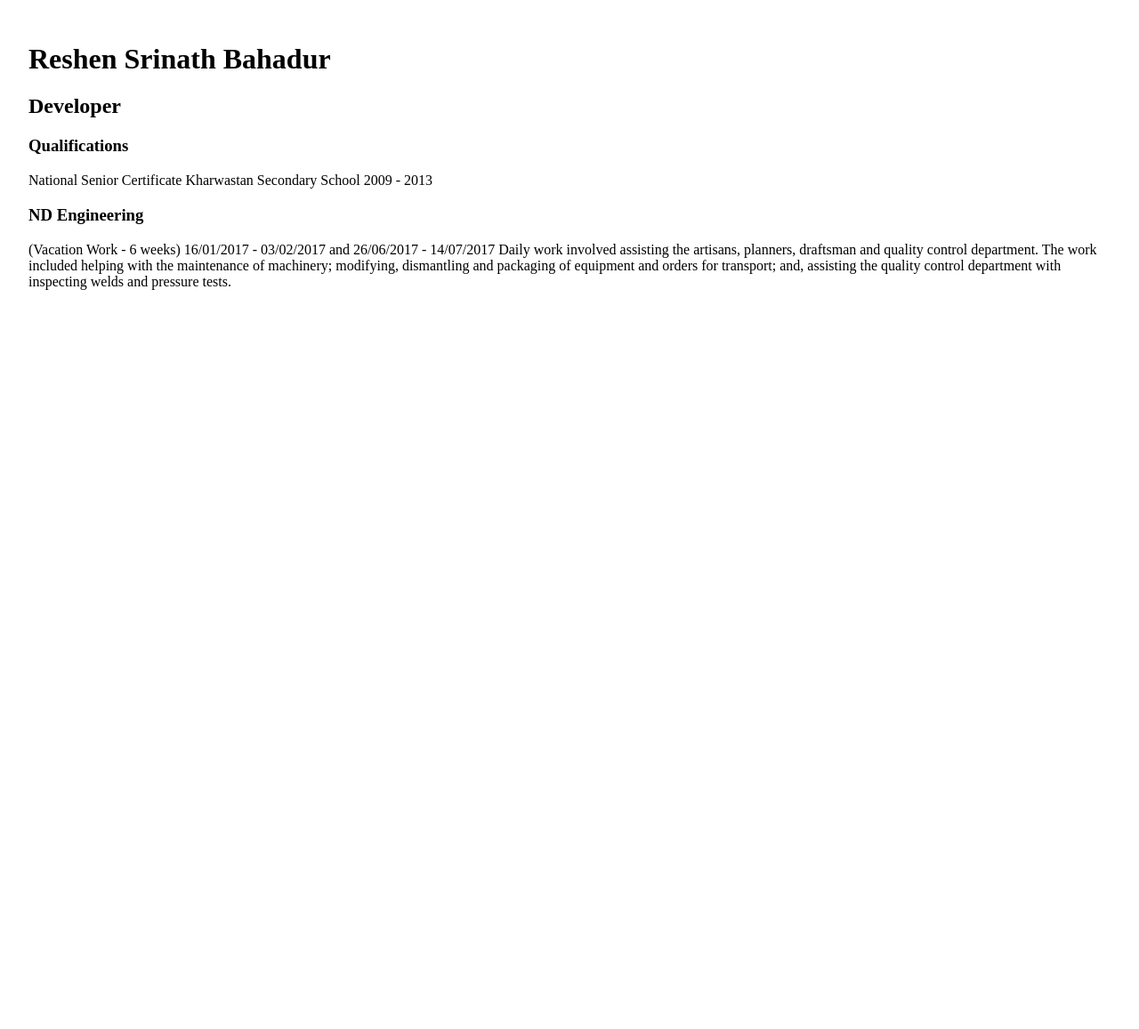
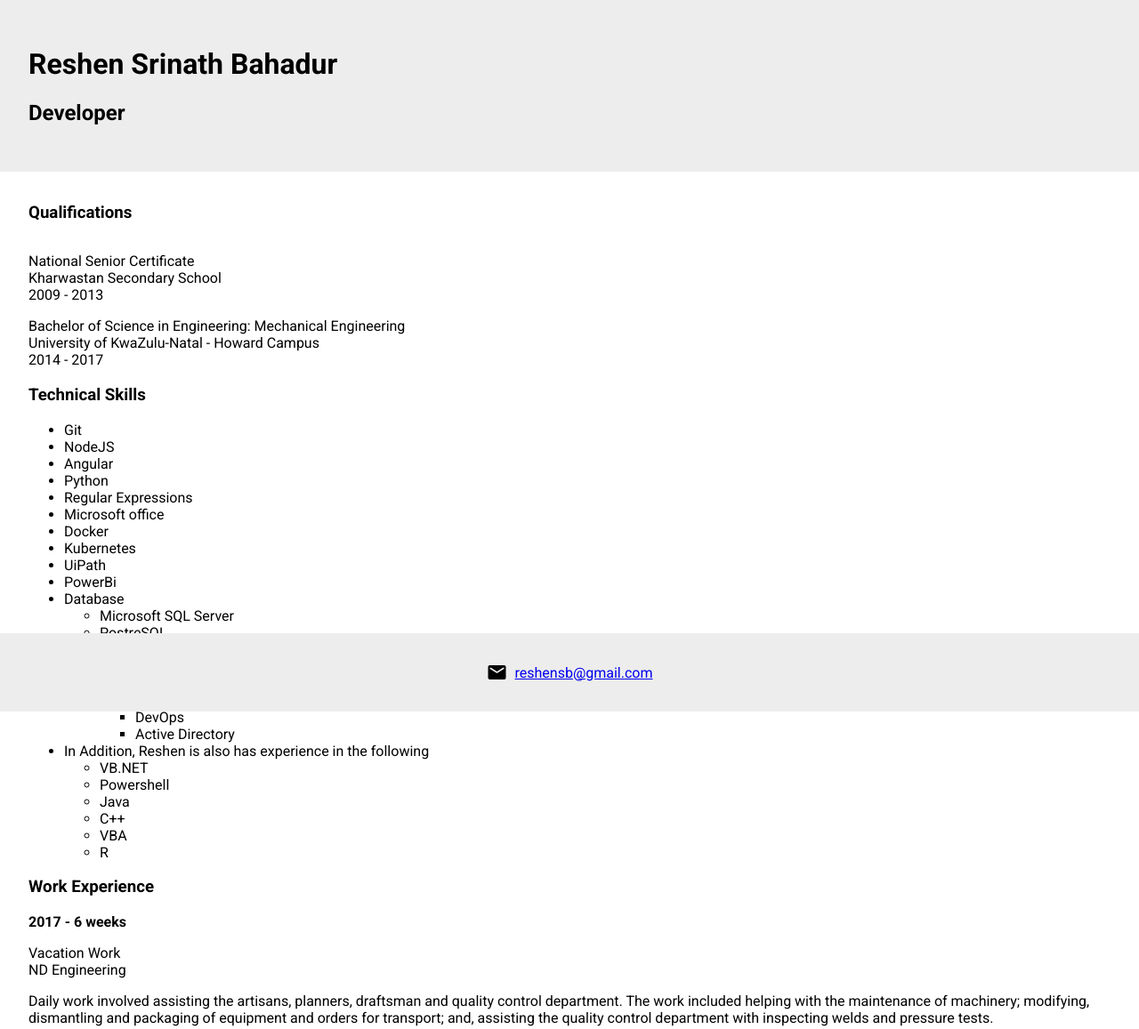
Before and after one commit to ReshenSB/resume, a plain HTML site: page index.html in a window 1280 px wide. Shown: the whole page at 89% size. Before the commit the page ends 800 px from the top, so only its background shows below. Drawn offline with nearby package versions, Linux system fonts and the light colour scheme.

Commit message:
Added more structure, styling and skills

```diff
--- a/index.html
+++ b/index.html
@@ -5,42 +5,14 @@
     <meta charset="UTF-8">
     <meta name="viewport" content="width=device-width, initial-scale=1.0">
     <title>Reshen's Resume</title>
-    <style>
-        @page {
-            size: A4;
-        }
-
-        body {
-            margin: 3rem 2rem;
-        }
-
-        body header,
-        body footer {
-            position: sticky;
-        }
-
-        body header {
-            top: 0;
-        }
-
-        body footer {
-            bottom: 0;
-        }
-
-        @media print {
-
-            html,
-            body {
-                width: 210mm;
-                height: 297mm;
-            }
-
-            body header,
-            body footer {
-                position: unset;
-            }
-        }
-    </style>
+    <link href="./styles.css" rel="stylesheet">
+    <link rel="stylesheet"
+        href="https://fonts.googleapis.com/css2?family=Material+Symbols+Rounded:opsz,wght,FILL,GRAD@20..48,100..700,0..1,-50..200" />
+    <link rel="preconnect" href="https://fonts.googleapis.com">
+    <link rel="preconnect" href="https://fonts.gstatic.com" crossorigin>
+    <link
+        href="https://fonts.googleapis.com/css2?family=Roboto:ital,wght@0,100;0,300;0,400;0,500;0,700;0,900;1,100;1,300;1,400;1,500;1,700;1,900&display=swap"
+        rel="stylesheet">
 </head>
 
 <body>
@@ -50,29 +22,86 @@
     </header>
 
     <main>
-
         <section id="qualifications">
             <h3>Qualifications</h3>
-            National Senior Certificate
-            Kharwastan Secondary School 2009 - 2013
+
+            <div>
+                National Senior Certificate<br />
+                Kharwastan Secondary School<br />
+                2009 - 2013
+            </div>
+
+            <div>
+                Bachelor of Science in Engineering: Mechanical Engineering<br />
+                University of KwaZulu-Natal - Howard Campus<br />
+                2014 - 2017
+            </div>
         </section>
 
-        <section>
-
+        <section id="skills">
+            <h3>Technical Skills</h3>
+            <ul>
+                <li>Git</li>
+                <li>NodeJS</li>
+                <li>Angular</li>
+                <li>Python</li>
+                <li>Regular Expressions</li>
+                <li>Microsoft office</li>
+                <li>Docker</li>
+                <li>Kubernetes</li>
+                <li>UiPath</li>
+                <li>PowerBi</li>
+                <li>Database
+                    <ul>
+                        <li>Microsoft SQL Server</li>
+                        <li>PostreSQL</li>
+                        <li>MongoDB</li>
+                    </ul>
+                </li>
+                <li>Cloud
+                    <ul>
+                        <li>AWS</li>
+                        <li>Azure
+                            <ul>
+                                <li>DevOps</li>
+                                <li>Active Directory</li>
+                            </ul>
+                        </li>
+                    </ul>
+                </li>
+                <li>In Addition, Reshen is also has experience in the following
+                    <ul>
+                        <li>VB.NET</li>
+                        <li>Powershell</li>
+                        <li>Java</li>
+                        <li>C++</li>
+                        <li>VBA</li>
+                        <li>R</li>
+                    </ul>
+                </li>
+            </ul>
         </section>
 
         <section id="work-experience">
+            <h3>Work Experience</h3>
             <article>
-                <h3>ND Engineering</h3>
-                <p>(Vacation Work - 6 weeks) 16/01/2017 - 03/02/2017 and 26/06/2017 - 14/07/2017 Daily work involved
-                    assisting the artisans, planners, draftsman and quality control department. The work included
-                    helping with the maintenance of machinery; modifying, dismantling and packaging of equipment and
-                    orders for transport; and, assisting the quality control department with inspecting welds and
-                    pressure tests.</p>
+                <!-- 16/01/2017 - 03/02/2017 and 26/06/2017 - 14/07/2017 -->
+                <b>2017 - 6 weeks</b>
+                <p>Vacation Work<br/>ND Engineering</p>
+                <p>Daily work involved assisting the artisans, planners, draftsman and quality control department. The
+                    work included helping with the maintenance of machinery; modifying, dismantling and packaging of
+                    equipment and orders for transport; and, assisting the quality control department with inspecting
+                    welds and pressure tests.</p>
             </article>
         </section>
     </main>
 
+    <footer>
+        <div class="contact-detail">
+            <span class="material-symbols-rounded">mail</span>
+            <a href="emailto:reshensb@gmail.com">reshensb@gmail.com</a>
+        </div>
+    </footer>
 </body>
 
 </html>
--- /dev/null
+++ b/styles.css
@@ -0,0 +1,149 @@
+@page {
+    size: A4;
+}
+
+body {
+    margin: 0px;
+    font-family: "Roboto", sans-serif;
+}
+
+main {
+    padding: 1rem 2rem;
+}
+
+header,
+footer {
+    padding: 2rem;
+    position: sticky;
+}
+
+header {
+    top: 0;
+    background-color: #ededed;
+}
+
+footer {
+    bottom: 0;
+    background-color: #ededed;
+}
+
+.contact-detail {
+    display: flex;
+    flex-direction: row;
+    justify-content: center;
+    gap: 8px;
+    align-items: center;
+}
+
+table {
+    border-collapse: collapse;
+    width: 100%;
+}
+
+table,
+th,
+td {
+    border: 1px solid black;
+}
+
+#qualifications {
+    display: flex;
+    flex-direction: column;
+    gap: 1rem;
+}
+
+.material-symbols-rounded {
+    font-variation-settings:
+        'FILL' 1,
+        'wght' 400,
+        'GRAD' 0,
+        'opsz' 24
+}
+
+@media print {
+
+    html,
+    body {
+        width: 210mm;
+        height: 297mm;
+        print-color-adjust: exact;
+        -webkit-print-color-adjust: exact;
+    }
+
+    header,
+    footer {
+        position: unset;
+    }
+}
+
+.roboto-thin {
+    font-family: "Roboto", sans-serif;
+    font-weight: 100;
+    font-style: normal;
+  }
+
+  .roboto-light {
+    font-family: "Roboto", sans-serif;
+    font-weight: 300;
+    font-style: normal;
+  }
+
+  .roboto-regular {
+    font-family: "Roboto", sans-serif;
+    font-weight: 400;
+    font-style: normal;
+  }
+
+  .roboto-medium {
+    font-family: "Roboto", sans-serif;
+    font-weight: 500;
+    font-style: normal;
+  }
+
+  .roboto-bold {
+    font-family: "Roboto", sans-serif;
+    font-weight: 700;
+    font-style: normal;
+  }
+
+  .roboto-black {
+    font-family: "Roboto", sans-serif;
+    font-weight: 900;
+    font-style: normal;
+  }
+
+  .roboto-thin-italic {
+    font-family: "Roboto", sans-serif;
+    font-weight: 100;
+    font-style: italic;
+  }
+
+  .roboto-light-italic {
+    font-family: "Roboto", sans-serif;
+    font-weight: 300;
+    font-style: italic;
+  }
+
+  .roboto-regular-italic {
+    font-family: "Roboto", sans-serif;
+    font-weight: 400;
+    font-style: italic;
+  }
+
+  .roboto-medium-italic {
+    font-family: "Roboto", sans-serif;
+    font-weight: 500;
+    font-style: italic;
+  }
+
+  .roboto-bold-italic {
+    font-family: "Roboto", sans-serif;
+    font-weight: 700;
+    font-style: italic;
+  }
+
+  .roboto-black-italic {
+    font-family: "Roboto", sans-serif;
+    font-weight: 900;
+    font-style: italic;
+  }
```
